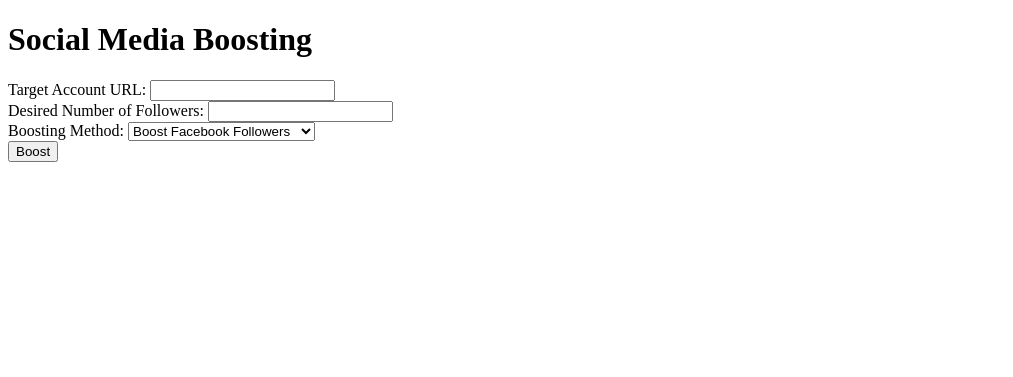
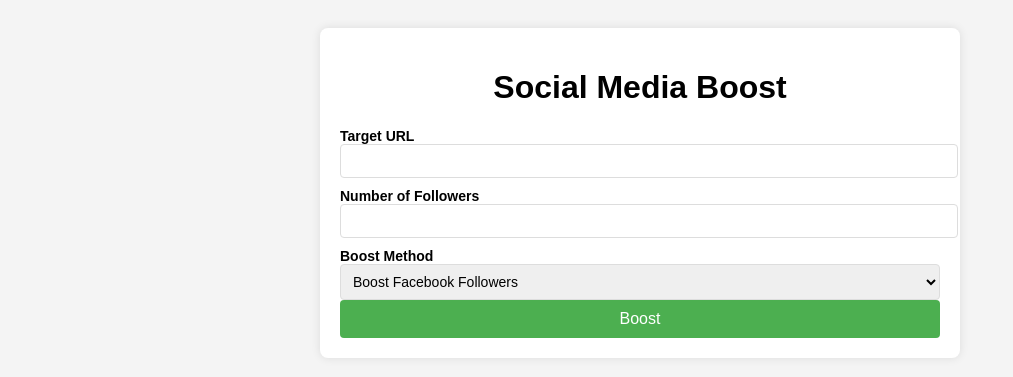
Before and after one commit to Whiterabitneo/Alpha3tBoosterOO1, a Flask app: page / in a window 1280 px wide. Shown: the top 377 px of the page, without its empty margins (0-1013 px from the left). Run offline with Flask 3, Linux system fonts and the light colour scheme.

Commit message:
Update index.html

```diff
--- a/templates/index.html
+++ b/templates/index.html
@@ -3,19 +3,72 @@
 <head>
     <meta charset="UTF-8">
     <meta name="viewport" content="width=device-width, initial-scale=1.0">
-    <title>Social Media Boosting</title>
+    <title>Social Media Boost</title>
+    <style>
+        body {
+            font-family: Arial, sans-serif;
+            background-color: #f4f4f4;
+            padding: 20px;
+        }
+        .container {
+            max-width: 600px;
+            margin: 0 auto;
+            padding: 20px;
+            background-color: #fff;
+            border-radius: 8px;
+            box-shadow: 0 0 10px rgba(0, 0, 0, 0.1);
+        }
+        h1 {
+            text-align: center;
+        }
+        label {
+            font-size: 14px;
+            font-weight: bold;
+            display: block;
+            margin-top: 10px;
+        }
+        input, select {
+            width: 100%;
+            padding: 8px;
+            font-size: 14px;
+            border-radius: 4px;
+            border: 1px solid #ddd;
+        }
+        button {
+            width: 100%;
+            padding: 10px;
+            background-color: #4CAF50;
+            color: #fff;
+            font-size: 16px;
+            border: none;
+            border-radius: 4px;
+            cursor: pointer;
+        }
+        button:hover {
+            background-color: #45a049;
+        }
+        .result {
+            margin-top: 20px;
+            padding: 10px;
+            background-color: #e7f7e7;
+            border: 1px solid #b4e0b4;
+            color: green;
+        }
+    </style>
 </head>
 <body>
-    <h1>Social Media Boosting</h1>
+
+<div class="container">
+    <h1>Social Media Boost</h1>
     <form action="/boost" method="POST">
-        <label for="target_url">Target Account URL:</label>
-        <input type="text" id="target_url" name="target_url" required><br>
+        <label for="target_url">Target URL</label>
+        <input type="url" id="target_url" name="target_url" required>
 
-        <label for="num_followers">Desired Number of Followers:</label>
-        <input type="number" id="num_followers" name="num_followers" required><br>
+        <label for="num_followers">Number of Followers</label>
+        <input type="number" id="num_followers" name="num_followers" required>
 
-        <label for="boost_method">Boosting Method:</label>
-        <select id="boost_method" name="boost_method" required>
+        <label for="boost_method">Boost Method</label>
+        <select id="boost_method" name="boost_method">
             <option value="boost_facebook_followers">Boost Facebook Followers</option>
             <option value="boost_facebook_likes">Boost Facebook Likes</option>
             <option value="boost_facebook_comments">Boost Facebook Comments</option>
@@ -28,9 +81,17 @@
             <option value="boost_tiktok_followers">Boost TikTok Followers</option>
             <option value="boost_tiktok_likes">Boost TikTok Likes</option>
             <option value="boost_tiktok_comments">Boost TikTok Comments</option>
-        </select><br>
+        </select>
 
         <button type="submit">Boost</button>
     </form>
+
+    {% if result %}
+    <div class="result">
+        <p>{{ result }}</p>
+    </div>
+    {% endif %}
+</div>
+
 </body>
 </html>
```
